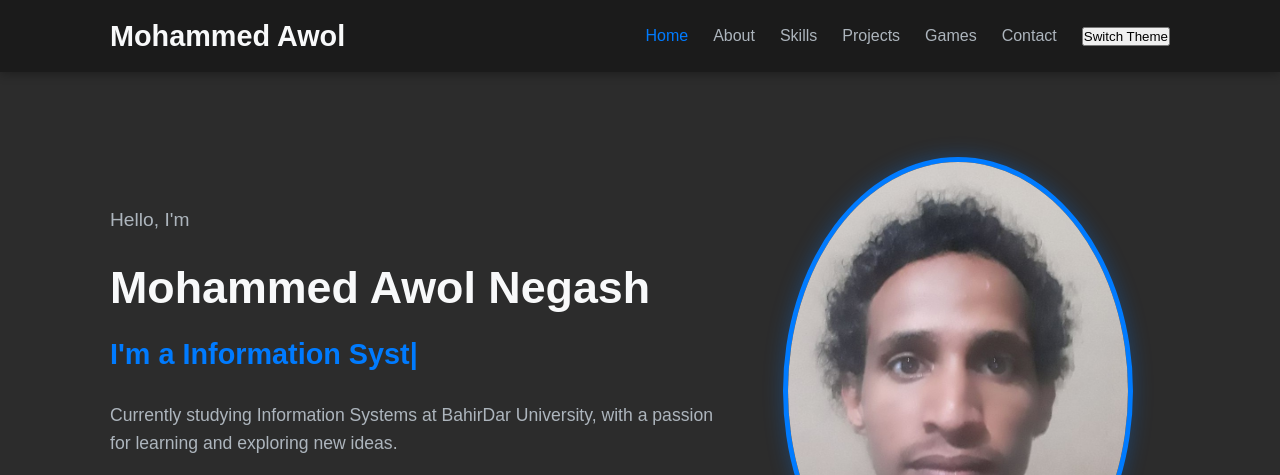
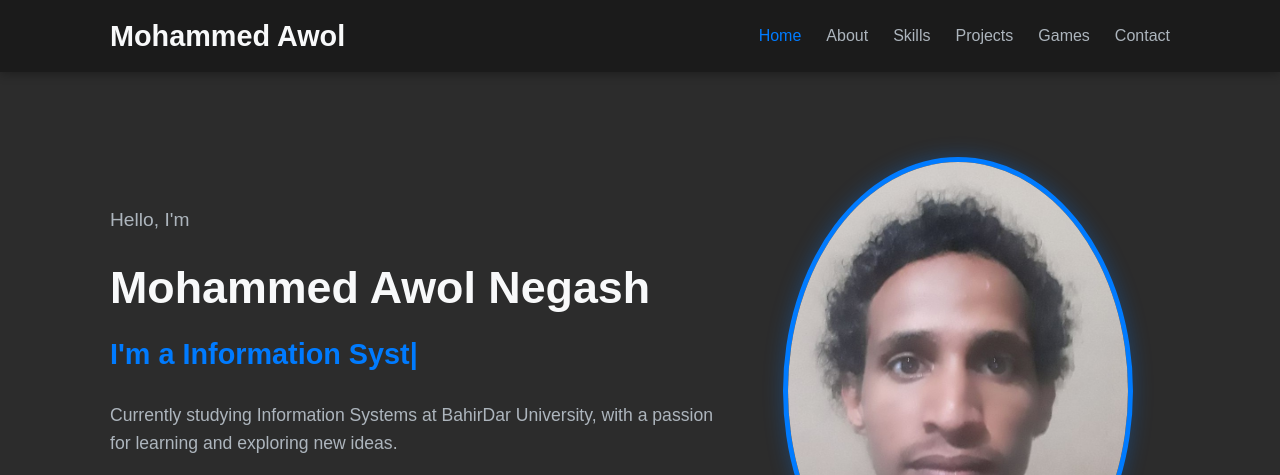
Before and after one commit to Moha-Awol-lab/updatedportfolio, a plain HTML site: page index.html in a window 1280 px wide. Shown: the top 475 px of the page. Drawn offline with nearby package versions, Linux system fonts and the light colour scheme.

Commit message:
Update index.html

```diff
--- a/index.html
+++ b/index.html
@@ -20,7 +20,7 @@
                 <li><a href="#projects">Projects</a></li>
                 <li><a href="#game">Games</a></li>
                 <li><a href="#contact">Contact</a></li>
-                <li> <button id="theme-toggle">Switch Theme</button></li>
+
             </ul>
             <div class="nav-toggler">
                 <span></span>
```
